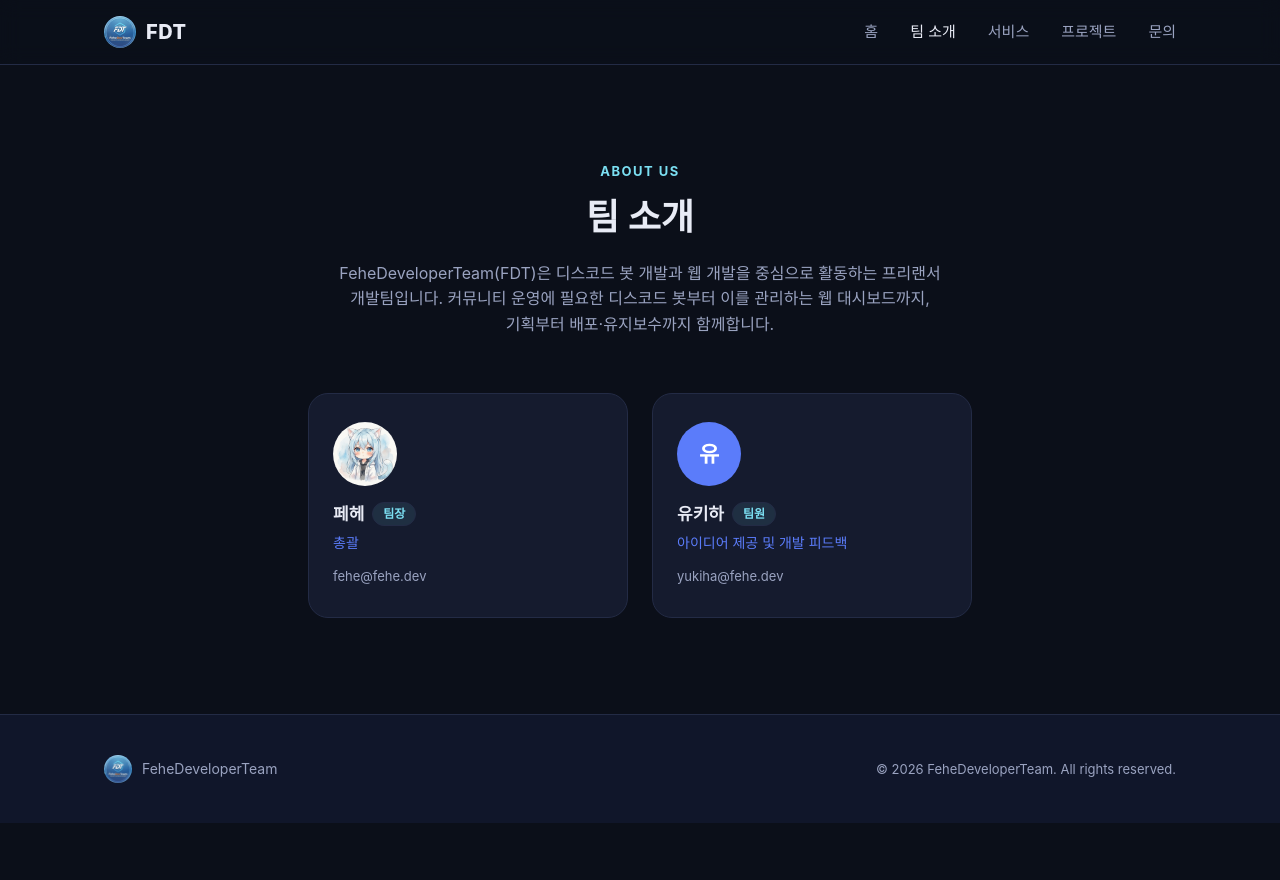
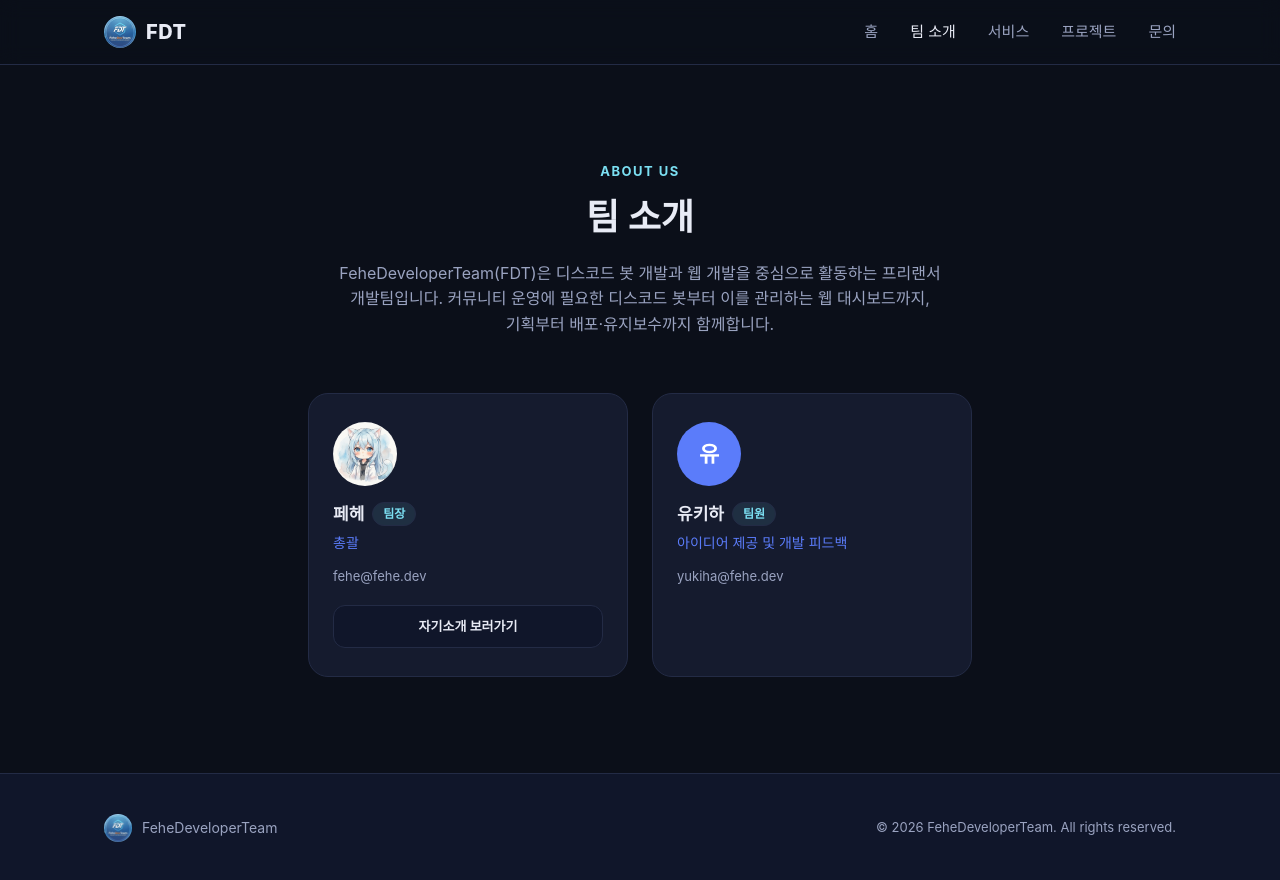
Before and after one commit to FeheDeveloperTeam/fdt-homepage, a React (Vite) app: page /about in a window 1280 px wide. Before the commit the page ends 823 px from the top, so only its background shows below. Built offline with nearby package versions, Linux system fonts and the light colour scheme.

Commit message:
Add profile link button to About page for members with a personal site
팀 소개 페이지의 멤버 카드에 profileUrl이 있으면 "자기소개 보러가기"
버튼을 보여주도록 추가. 페헤 카드에 /member/fehe로 연결.

```diff
--- a/src/pages/About/About.jsx
+++ b/src/pages/About/About.jsx
@@ -1,3 +1,4 @@
+import { Link } from 'react-router-dom'
 import Seo from '../../components/Seo/Seo'
 import feheProfile from '../../assets/images/team/fehe.png'
 import styles from './About.module.css'
@@ -9,6 +10,7 @@ const MEMBERS = [
     role: '총괄',
     email: 'fehe@fehe.dev',
     photo: feheProfile,
+    profileUrl: '/member/fehe',
   },
   {
     name: '유키하',
@@ -55,6 +57,11 @@ function About() {
               <a href={`mailto:${member.email}`} className={styles.email}>
                 {member.email}
               </a>
+              {member.profileUrl && (
+                <Link to={member.profileUrl} className={styles.profileButton}>
+                  자기소개 보러가기
+                </Link>
+              )}
             </div>
           ))}
         </div>
--- a/src/pages/About/About.module.css
+++ b/src/pages/About/About.module.css
@@ -101,3 +101,22 @@
 .email:hover {
   color: var(--color-text);
 }
+
+.profileButton {
+  display: block;
+  text-align: center;
+  margin-top: 16px;
+  padding: 10px 0;
+  font-size: 13px;
+  font-weight: 600;
+  color: var(--color-text);
+  background: var(--color-bg-alt);
+  border: 1px solid var(--color-border);
+  border-radius: var(--radius-md);
+  transition: border-color 0.2s ease, background 0.2s ease;
+}
+
+.profileButton:hover {
+  border-color: var(--color-primary);
+  background: var(--color-surface);
+}
```
